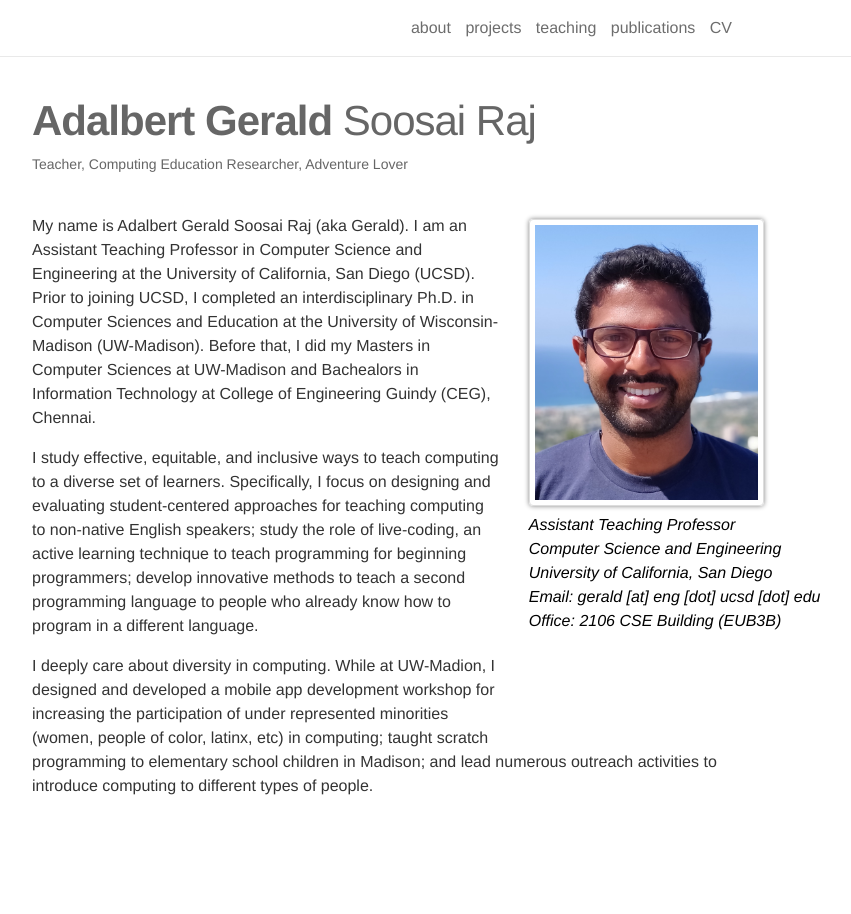
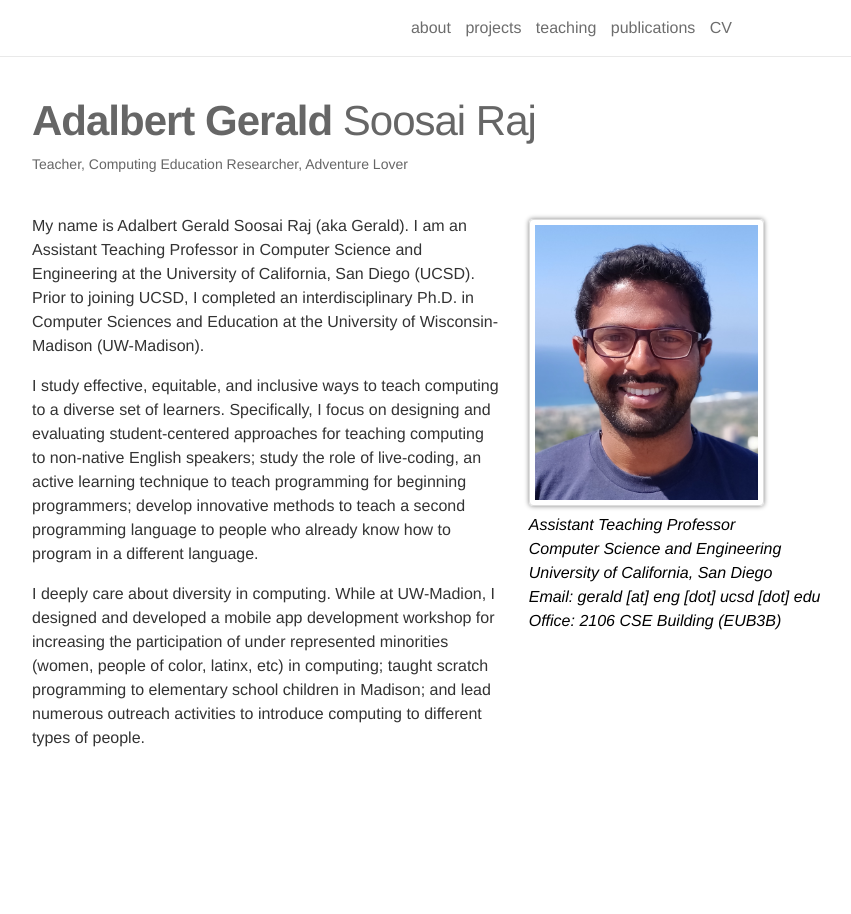
Before and after one commit to adalbertgerald/adalbertgerald.github.io, a Jekyll site: the page built from _pages/about.md, in a window 1280 px wide. Shown: the whole page, without its empty margins (258-1109 px from the left). Built offline with Jekyll 4.4.1, drawn with Linux system fonts in a browser that asks for light colours; nearby versions of some CDN libraries.

Commit message:
Removed masters and bachaelors details from about.

```diff
--- a/_pages/about.md
+++ b/_pages/about.md
@@ -23,9 +23,7 @@ My name is Adalbert Gerald Soosai Raj (aka Gerald). I am an Assistant Teaching
 Professor in Computer Science and Engineering at the University of California,
 San Diego (UCSD). Prior to joining UCSD, I completed an interdisciplinary Ph.D.
 in Computer Sciences and Education at the University of Wisconsin-Madison
-(UW-Madison). Before that, I did my Masters in Computer Sciences at UW-Madison
-and Bachealors in Information Technology at College of Engineering Guindy (CEG),
-Chennai.
+(UW-Madison).
 
 I study effective, equitable, and inclusive ways to teach computing to a
 diverse set of learners. Specifically, I focus on designing and evaluating
```
